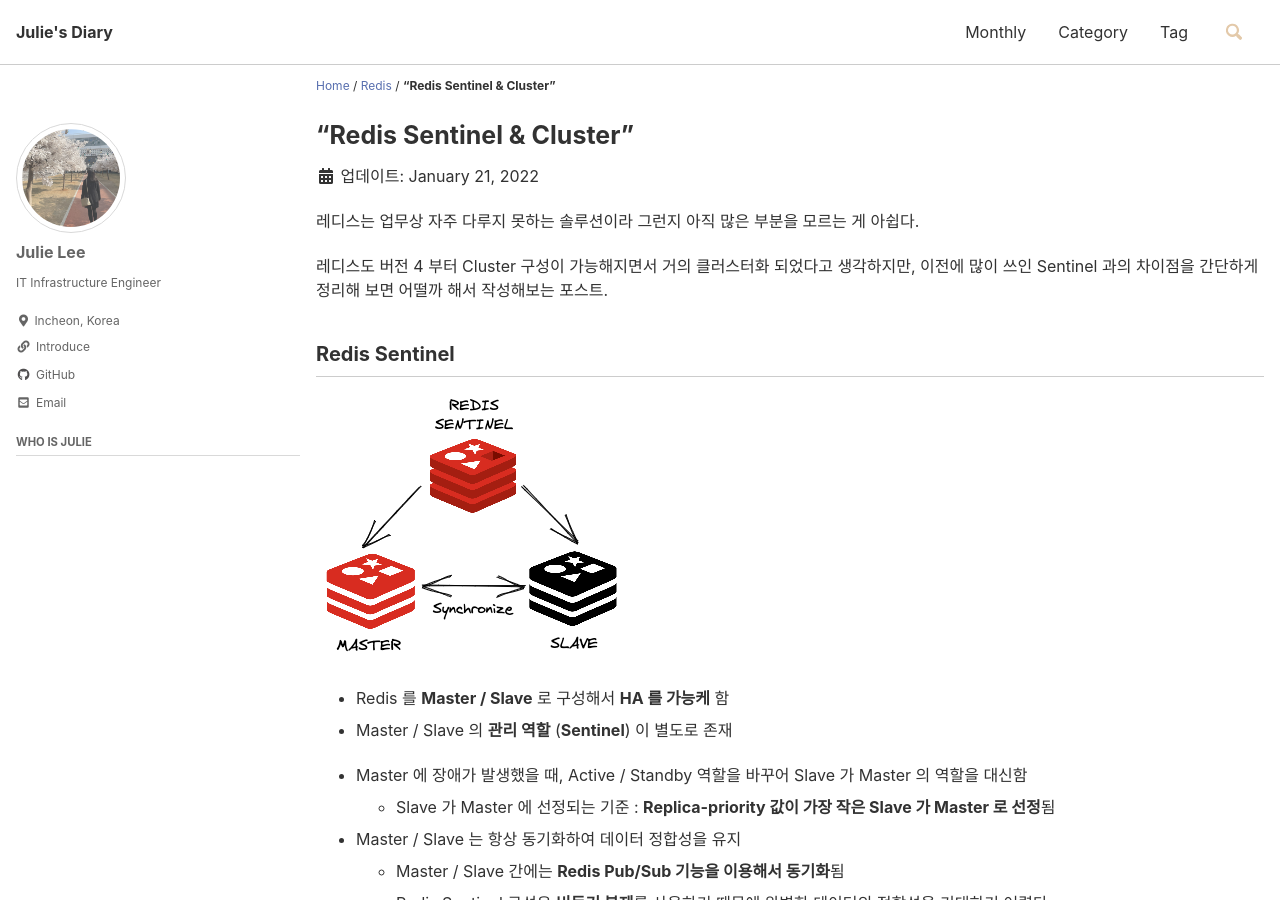
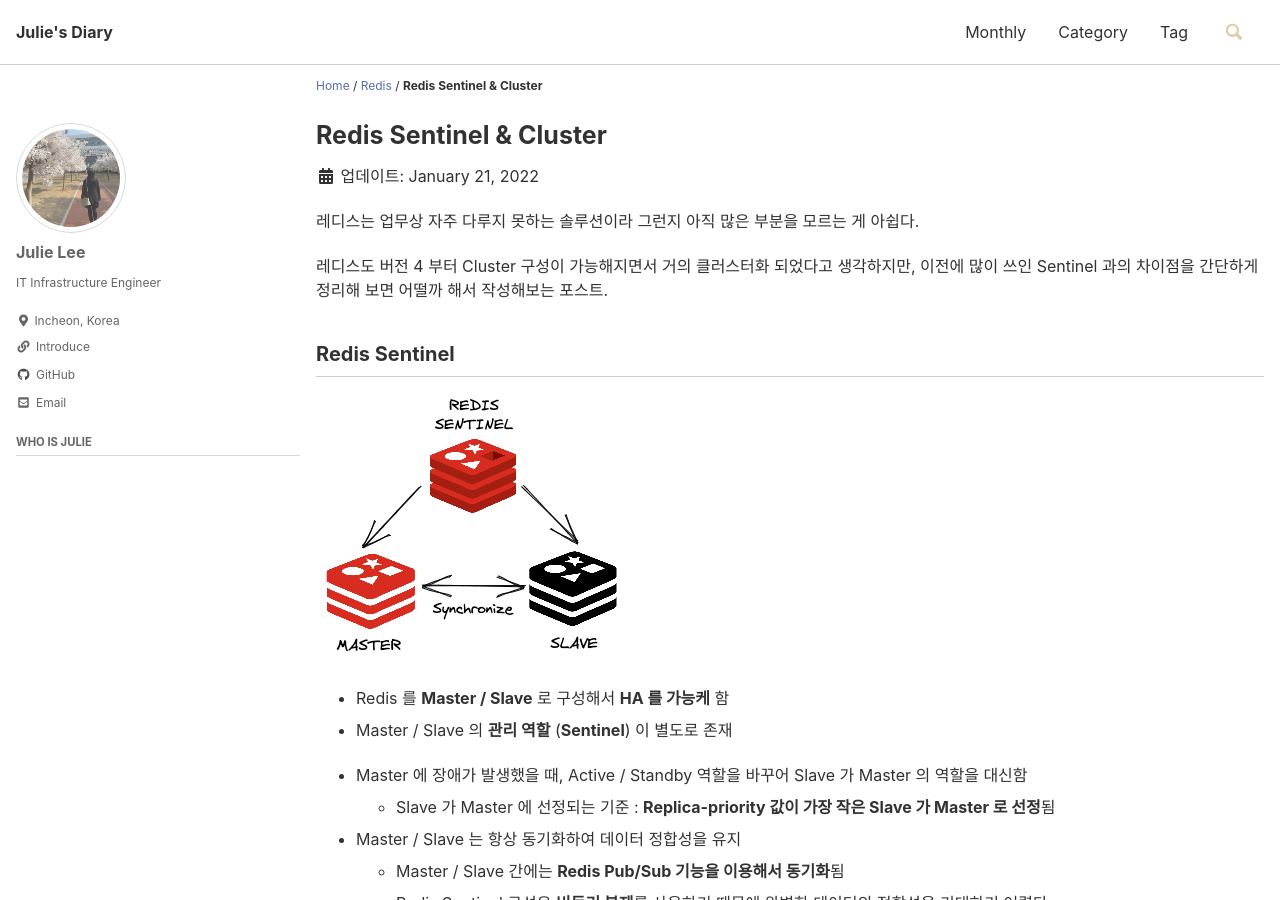
Before and after one commit to smilejulie0812/smilejulie0812.github.io, a Jekyll site: the page built from _posts/2022-01-21-redisSentinelAndCluster.md, in a window 1280 px wide and 900 px high. Built offline with Jekyll 4.4.1, drawn with Linux system fonts in a browser that asks for light colours; cached includes are drawn as plain includes.

```diff
--- a/_posts/2022-01-21-redisSentinelAndCluster.md
+++ b/_posts/2022-01-21-redisSentinelAndCluster.md
@@ -1,5 +1,5 @@
 ---
-title: “Redis Sentinel & Cluster”
+title: "Redis Sentinel & Cluster"
 excerpt_separator: "<!--more-->"
 categories:
   - Redis
```
